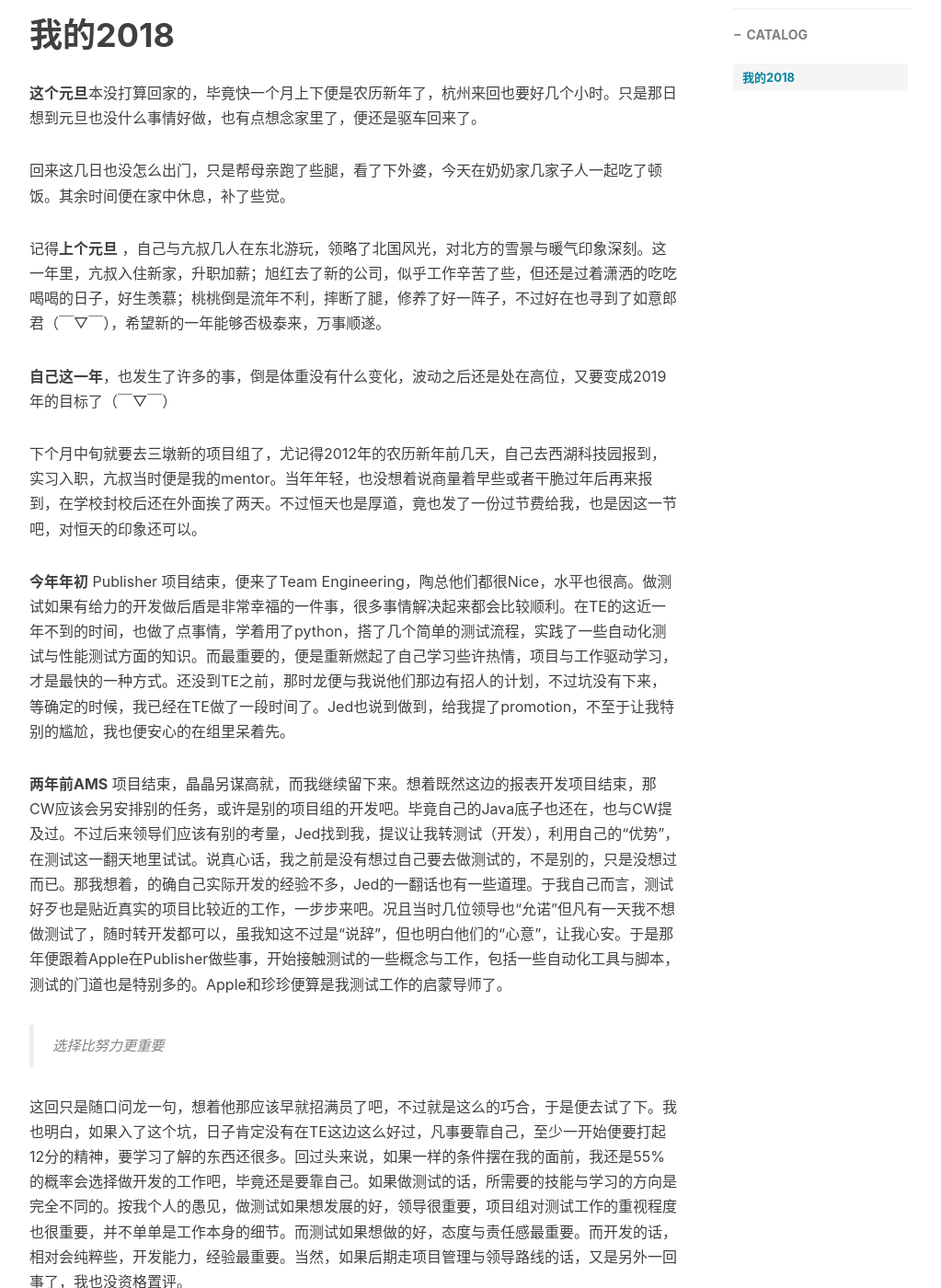
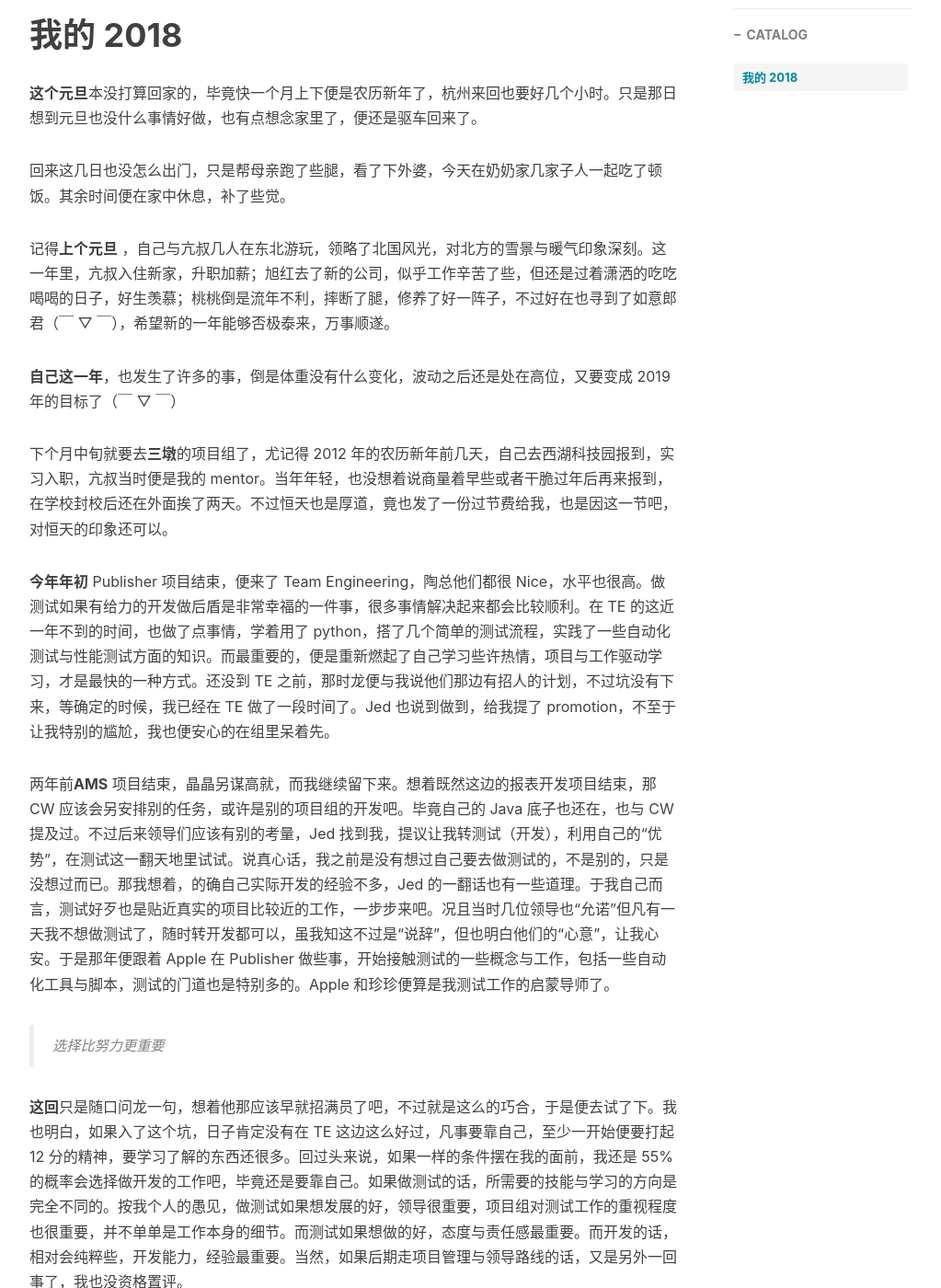
Before and after one commit to bearfly1990/bearfly.github.io, a Jekyll site: the page built from _posts/2018/12/2018-12-31-My2018.md, in a window 1280 px wide and 1400 px high, scrolled down 554 px. Shown: the whole window at 92% size, without its empty margins (233-1256 px from the left). Built offline with Jekyll 4.4.1, drawn with Linux system fonts in a browser that asks for light colours; nearby versions of some CDN libraries; comment, search, counter and statistics services are not loaded; some of the changed text lies outside the part shown.

Commit message:
update content

```diff
--- a/_posts/2018/12/2018-12-31-My2018.md
+++ b/_posts/2018/12/2018-12-31-My2018.md
@@ -10,38 +10,38 @@ tags:
   - private
 ---
 
-# 我的2018
+# 我的 2018
 
 **这个元旦**本没打算回家的，毕竟快一个月上下便是农历新年了，杭州来回也要好几个小时。只是那日想到元旦也没什么事情好做，也有点想念家里了，便还是驱车回来了。
 
 回来这几日也没怎么出门，只是帮母亲跑了些腿，看了下外婆，今天在奶奶家几家子人一起吃了顿饭。其余时间便在家中休息，补了些觉。
 
-记得**上个元旦** ，自己与亢叔几人在东北游玩，领略了北国风光，对北方的雪景与暖气印象深刻。这一年里，亢叔入住新家，升职加薪；旭红去了新的公司，似乎工作辛苦了些，但还是过着潇洒的吃吃喝喝的日子，好生羡慕；桃桃倒是流年不利，摔断了腿，修养了好一阵子，不过好在也寻到了如意郎君（￣▽￣），希望新的一年能够否极泰来，万事顺遂。
+记得**上个元旦** ，自己与亢叔几人在东北游玩，领略了北国风光，对北方的雪景与暖气印象深刻。这一年里，亢叔入住新家，升职加薪；旭红去了新的公司，似乎工作辛苦了些，但还是过着潇洒的吃吃喝喝的日子，好生羡慕；桃桃倒是流年不利，摔断了腿，修养了好一阵子，不过好在也寻到了如意郎君（￣ ▽ ￣），希望新的一年能够否极泰来，万事顺遂。
 
-**自己这一年**，也发生了许多的事，倒是体重没有什么变化，波动之后还是处在高位，又要变成2019年的目标了（￣▽￣）
+**自己这一年**，也发生了许多的事，倒是体重没有什么变化，波动之后还是处在高位，又要变成 2019 年的目标了（￣ ▽ ￣）
 
-下个月中旬就要去三墩新的项目组了，尤记得2012年的农历新年前几天，自己去西湖科技园报到，实习入职，亢叔当时便是我的mentor。当年年轻，也没想着说商量着早些或者干脆过年后再来报到，在学校封校后还在外面挨了两天。不过恒天也是厚道，竟也发了一份过节费给我，也是因这一节吧，对恒天的印象还可以。
+下个月中旬就要去**三墩**的项目组了，尤记得 2012 年的农历新年前几天，自己去西湖科技园报到，实习入职，亢叔当时便是我的 mentor。当年年轻，也没想着说商量着早些或者干脆过年后再来报到，在学校封校后还在外面挨了两天。不过恒天也是厚道，竟也发了一份过节费给我，也是因这一节吧，对恒天的印象还可以。
 
-**今年年初** Publisher 项目结束，便来了Team Engineering，陶总他们都很Nice，水平也很高。做测试如果有给力的开发做后盾是非常幸福的一件事，很多事情解决起来都会比较顺利。在TE的这近一年不到的时间，也做了点事情，学着用了python，搭了几个简单的测试流程，实践了一些自动化测试与性能测试方面的知识。而最重要的，便是重新燃起了自己学习些许热情，项目与工作驱动学习，才是最快的一种方式。还没到TE之前，那时龙便与我说他们那边有招人的计划，不过坑没有下来，等确定的时候，我已经在TE做了一段时间了。Jed也说到做到，给我提了promotion，不至于让我特别的尴尬，我也便安心的在组里呆着先。
+**今年年初** Publisher 项目结束，便来了 Team Engineering，陶总他们都很 Nice，水平也很高。做测试如果有给力的开发做后盾是非常幸福的一件事，很多事情解决起来都会比较顺利。在 TE 的这近一年不到的时间，也做了点事情，学着用了 python，搭了几个简单的测试流程，实践了一些自动化测试与性能测试方面的知识。而最重要的，便是重新燃起了自己学习些许热情，项目与工作驱动学习，才是最快的一种方式。还没到 TE 之前，那时龙便与我说他们那边有招人的计划，不过坑没有下来，等确定的时候，我已经在 TE 做了一段时间了。Jed 也说到做到，给我提了 promotion，不至于让我特别的尴尬，我也便安心的在组里呆着先。
 
-**两年前AMS** 项目结束，晶晶另谋高就，而我继续留下来。想着既然这边的报表开发项目结束，那CW应该会另安排别的任务，或许是别的项目组的开发吧。毕竟自己的Java底子也还在，也与CW提及过。不过后来领导们应该有别的考量，Jed找到我，提议让我转测试（开发），利用自己的“优势”，在测试这一翻天地里试试。说真心话，我之前是没有想过自己要去做测试的，不是别的，只是没想过而已。那我想着，的确自己实际开发的经验不多，Jed的一翻话也有一些道理。于我自己而言，测试好歹也是贴近真实的项目比较近的工作，一步步来吧。况且当时几位领导也“允诺”但凡有一天我不想做测试了，随时转开发都可以，虽我知这不过是“说辞”，但也明白他们的“心意”，让我心安。于是那年便跟着Apple在Publisher做些事，开始接触测试的一些概念与工作，包括一些自动化工具与脚本，测试的门道也是特别多的。Apple和珍珍便算是我测试工作的启蒙导师了。
+两年前**AMS** 项目结束，晶晶另谋高就，而我继续留下来。想着既然这边的报表开发项目结束，那 CW 应该会另安排别的任务，或许是别的项目组的开发吧。毕竟自己的 Java 底子也还在，也与 CW 提及过。不过后来领导们应该有别的考量，Jed 找到我，提议让我转测试（开发），利用自己的“优势”，在测试这一翻天地里试试。说真心话，我之前是没有想过自己要去做测试的，不是别的，只是没想过而已。那我想着，的确自己实际开发的经验不多，Jed 的一翻话也有一些道理。于我自己而言，测试好歹也是贴近真实的项目比较近的工作，一步步来吧。况且当时几位领导也“允诺”但凡有一天我不想做测试了，随时转开发都可以，虽我知这不过是“说辞”，但也明白他们的“心意”，让我心安。于是那年便跟着 Apple 在 Publisher 做些事，开始接触测试的一些概念与工作，包括一些自动化工具与脚本，测试的门道也是特别多的。Apple 和珍珍便算是我测试工作的启蒙导师了。
 
 > 选择比努力更重要
 
-这回只是随口问龙一句，想着他那应该早就招满员了吧，不过就是这么的巧合，于是便去试了下。我也明白，如果入了这个坑，日子肯定没有在TE这边这么好过，凡事要靠自己，至少一开始便要打起12分的精神，要学习了解的东西还很多。回过头来说，如果一样的条件摆在我的面前，我还是55%的概率会选择做开发的工作吧，毕竟还是要靠自己。如果做测试的话，所需要的技能与学习的方向是完全不同的。按我个人的愚见，做测试如果想发展的好，领导很重要，项目组对测试工作的重视程度也很重要，并不单单是工作本身的细节。而测试如果想做的好，态度与责任感最重要。而开发的话，相对会纯粹些，开发能力，经验最重要。当然，如果后期走项目管理与领导路线的话，又是另外一回事了，我也没资格置评。
+**这回**只是随口问龙一句，想着他那应该早就招满员了吧，不过就是这么的巧合，于是便去试了下。我也明白，如果入了这个坑，日子肯定没有在 TE 这边这么好过，凡事要靠自己，至少一开始便要打起 12 分的精神，要学习了解的东西还很多。回过头来说，如果一样的条件摆在我的面前，我还是 55%的概率会选择做开发的工作吧，毕竟还是要靠自己。如果做测试的话，所需要的技能与学习的方向是完全不同的。按我个人的愚见，做测试如果想发展的好，领导很重要，项目组对测试工作的重视程度也很重要，并不单单是工作本身的细节。而测试如果想做的好，态度与责任感最重要。而开发的话，相对会纯粹些，开发能力，经验最重要。当然，如果后期走项目管理与领导路线的话，又是另外一回事了，我也没资格置评。
 
 **道富**是个不错的公司，至少他的企业文化，或者说那种生活与工作相对独立，是人性化的，也是可以预见到的中国，中国企业继续发展下去的一个样子。我本也是一个“佛系”的人吧，没有远大抱负，只想在自己资质范围内，尽力做好每一件事，努力过好自己的生活罢了。生活，没有退路。加油吧。
 
 今年**父亲**走的突然，上个春节，一家人还一齐出游，没想到那是三人最后一次一起出去游玩了。父亲这两年多亏了母亲照应，在温州，在上海，好在有母亲陪伴左右。我有时也在想，如果当年离职回家，没有再回杭州，是不是结局会有不一样？或许父亲不会那样倔强。或许我会带着他早点去医院，早点发现病灶吧。没有或许了。从小我对爷爷一点印象都没有，如果以后自己有小孩的话，也是没有爷爷的孩子，这样一想，倒还是有点小伤感了。
 
-处理好父亲的事情，我便回杭州了。在回杭的路上，我与JY聊了好些后，也便没有怎么联系了，男儿有泪不轻弹，只是未到情深时吧，泪水真的好不值钱。回去工作之后，好在事情也多，慢慢地便恢复了些情绪。其实我还有一个重要的任务，父亲的离开，影响最大的便是母亲。做为传统的那一代女性，母亲在父亲走后才是最难熬的，时间是最好的良药，但更需要亲人的陪伴。我还好，每天有事可做，还有同事之间的交流，而母亲刚开始却只有一个人呆在家里，还好有婶婶阿姨们偶尔会来看望下母亲。那时起，我每天都会联系下母亲，偶尔发个微信语音，得空视频一下，只求母亲心里好受些。好在母亲平复一些后，便去离家近的厂子里干点轻活，有事可做，又有人交流后，情绪慢慢变好了，到现在我也放心一些了。
+**处理好父亲的事情**，我便回杭州了。在回杭的路上，我与 JY 聊了好些后，也便没有怎么联系了，男儿有泪不轻弹，只是未到情深时吧，泪水真的好不值钱。回去工作之后，好在事情也多，慢慢地便恢复了些情绪。其实我还有一个重要的任务，父亲的离开，影响最大的便是母亲。做为传统的那一代女性，母亲在父亲走后才是最难熬的，时间是最好的良药，但更需要亲人的陪伴。我还好，每天有事可做，还有同事之间的交流，而母亲刚开始却只有一个人呆在家里，还好有婶婶阿姨们偶尔会来看望下母亲。那时起，我每天都会联系下母亲，偶尔发个微信语音，得空视频一下，只求母亲心里好受些。好在母亲平复一些后，便去离家近的厂子里干点轻活，有事可做，又有人交流后，情绪慢慢变好了，到现在我也放心一些了。
 
 **那时也曾想过**，是否和当年一样干脆回家算了，只赚现在一点工资，呆在这个城市的意义是什么呢？还不如回家那边工作。但也只是想想罢了，不是一个好主意。但也不能再继续这样下去，否则自己只是在这个城市消耗自己的生命，I have no chose。现在的我只能肩负起更多的责任，真的只能靠自己了。
 
-今年，几个要好的兄弟朋友都先后结婚生子了。只是刚好在父亲的事之后，自己心绪不高，更重要的是年假都已经用完了。只在国庆放假的时候，参加了超的婚宴，Bob、兆他们的婚礼都没能现场观礼，实现遗憾，等今年春节前一定要补上当面的祝福。话说起来，今天远超荣升奶爸了，喜得小公主，真的恭喜恭喜。
+**今年**，几个要好的兄弟朋友都先后结婚生子了。只是刚好在父亲的事之后，自己心绪不高，更重要的是年假都已经用完了。只在国庆放假的时候，参加了超的婚宴，Bob、兆他们的婚礼都没能现场观礼，实现遗憾，等今年春节前一定要补上当面的祝福。话说起来，今天远超荣升奶爸了，喜得小公主，真的恭喜恭喜。
 
-今年开始，我真正的开始步入被催婚（介绍对象）的年纪了╮(￣▽￣)╭。对于感情，对于婚姻，我始终相信，需要的是两个人的真诚相待，用心经营，相互理解，相互支持，就不知道自己有没有这样的幸运了。不过能找到聊得来的，合适的，真的不容易，需要在合适的时间遇到合适的人，大多数情况下都是我自己的问题吧，哈哈，随缘吧。
+今年开始，我真正的开始步入**被催婚**（介绍对象）的年纪了 ╮(￣ ▽ ￣)╭。对于感情，对于婚姻，我始终相信，需要的是两个人的真诚相待，用心经营，相互理解，相互支持，就不知道自己有没有这样的幸运了。不过能找到聊得来的，合适的，真的不容易，需要在合适的时间遇到合适的人，大多数情况下都是我自己的问题吧，哈哈，随缘吧。
 
-父母对于子女并没有生养的恩情，因为那是父母自己的选择，本来就要负起好好抚养的责任。但量父母与子女之间的感情却是真实的，也是最珍贵的。最理想的便是父母有自己丰富的生活，与子女之间保持良好的互动。
+**父母对于子女**并没有生养的恩情，因为那是父母自己的选择，本来就要负起好好抚养的责任。但量父母与子女之间的感情却是真实的，也是最珍贵的。最理想的便是父母有自己丰富的生活，与子女之间保持良好的互动。
 
 2019 加油！
```
Also changed, not shown: other parts of _posts/2018/12/2018-12-31-My2018.md (+1 -1 lines), img/bf/snow_01.jpg (added).
